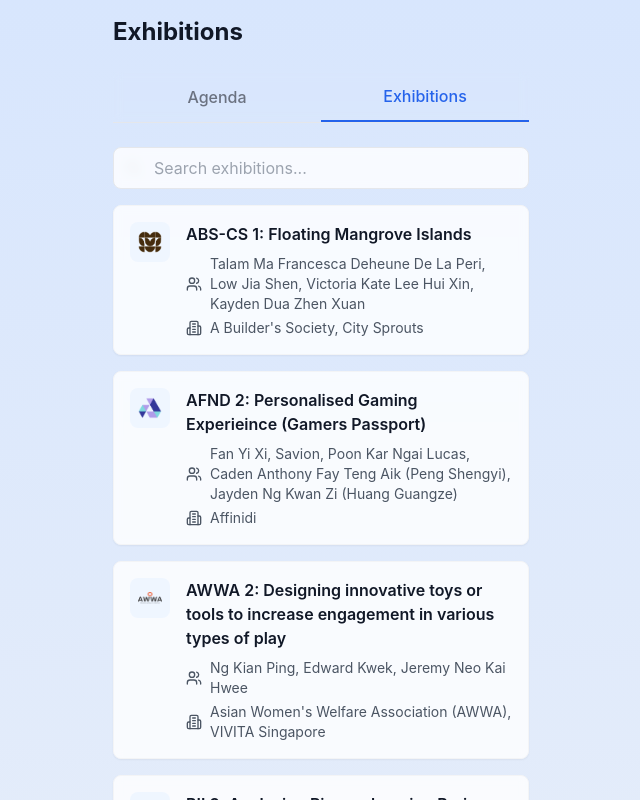
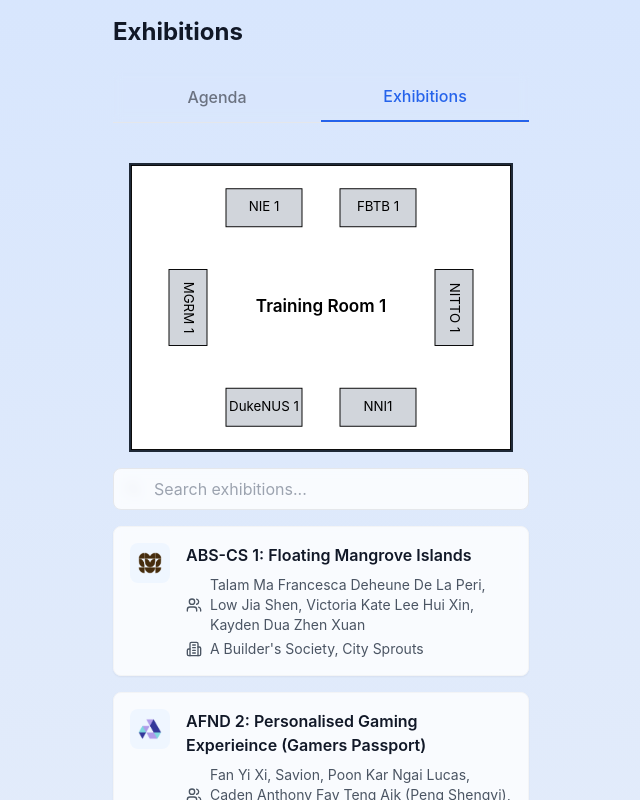
Before and after one commit to cheesetan/idp-symposium, a React (Create React App) app: page / in a window 1280 px wide. Both pictures are taken after a click on the button "Exhibitions". Shown: the top 800 px of the page, without its empty margins (319-959 px from the left). Built offline with nearby package versions, Linux system fonts and the light colour scheme.

Commit message:
Add floor plan

```diff
--- a/src/ui/ExhibitionsView.tsx
+++ b/src/ui/ExhibitionsView.tsx
@@ -3,6 +3,7 @@ import { motion, AnimatePresence } from 'framer-motion';
 import SearchBar from './SearchBar.tsx';
 import ExhibitionOverlaySheet from './ExhibitionOverlaySheet.tsx';
 import ExhibitionItem from './ExhibitionItem.tsx';
+import RoomPlan from './FloorPlan.tsx';
 
 import abscs from "./logos/citysprouts.png";
 import affinidi from "./logos/affinidi.png";
@@ -245,6 +246,8 @@ const ExhibitionsView = () => {
 
   return (
     <div>
+      <RoomPlan roomWidth={400} roomHeight={300} />
+
       <SearchBar value={searchTerm} onChange={setSearchTerm} />
 
       <div className="space-y-4">
--- /dev/null
+++ b/src/ui/FloorPlan.tsx
@@ -0,0 +1,92 @@
+import { param } from 'framer-motion/client';
+import React from 'react';
+
+const RoomPlan = (roomParams) => {
+    const tableWidth = 40;
+    const tableHeight = 80;
+
+    const roomWidth = roomParams.roomWidth;
+    const roomHeight = roomParams.roomHeight;
+
+    const Table = (tableParams) => {
+        const width = tableParams.vertical ? tableWidth : tableHeight;
+        const height = tableParams.vertical ? tableHeight : tableWidth;
+
+        const x = (tableParams.x/100 * roomWidth) - width/2;
+        const y = (tableParams.y/100 * roomHeight) - height/2; // center the table
+
+        return (
+            <g>
+            <rect
+                x={x}
+                y={y}
+                width={width}
+                height={height}
+                fill="#d1d5db"
+                stroke="black"
+                className="hover:fill-blue-300 transition-colors cursor-pointer"
+            />
+            <text
+                x={x + width / 2}
+                y={y + height / 2}
+                className="text-sm"
+                textAnchor="middle"
+                dominantBaseline="middle"
+                transform={tableParams.vertical ? `rotate(90, ${x + width / 2}, ${y + height / 2})` : undefined}
+            >
+                {tableParams.name}
+            </text>
+            </g>
+        );
+    }
+
+    return (
+    <div className="w-full max-w-xl mx-auto p-4">
+      <svg
+        viewBox={`0 0 ${roomWidth} ${roomHeight}`}
+        className="w-full h-auto border-2 border-gray-800"
+      >
+        {/* Room walls */}
+        <rect
+          x="0"
+          y="0"
+          width="400"
+          height="300"
+          fill="white"
+          stroke="black"
+          strokeWidth="2"
+        />
+
+        {/* Tables - Vertical on sides */}
+        {/* Left table */}
+        <Table x={15} y={50} vertical={true} name="MGRM 1" />
+
+        {/* Right table */}
+        <Table x={85} y={50} vertical={true} name="NITTO 1" />
+
+        {/* Top tables */}
+        <Table x={35} y={15} vertical={false} name="NIE 1" />
+
+        <Table x={65} y={15} vertical={false} name="FBTB 1" />
+
+        {/* Bottom tables */}
+        <Table x={35} y={85} vertical={false} name="DukeNUS 1" />
+
+        <Table x={65} y={85} vertical={false} name="NNI1" />
+
+        {/* Room label */}
+        <text
+          x="200"
+          y="150"
+          className="text-lg font-semibold"
+          textAnchor="middle"
+          dominantBaseline="middle"
+        >
+          Training Room 1
+        </text>
+      </svg>
+    </div>
+  );
+};
+
+export default RoomPlan;
```
